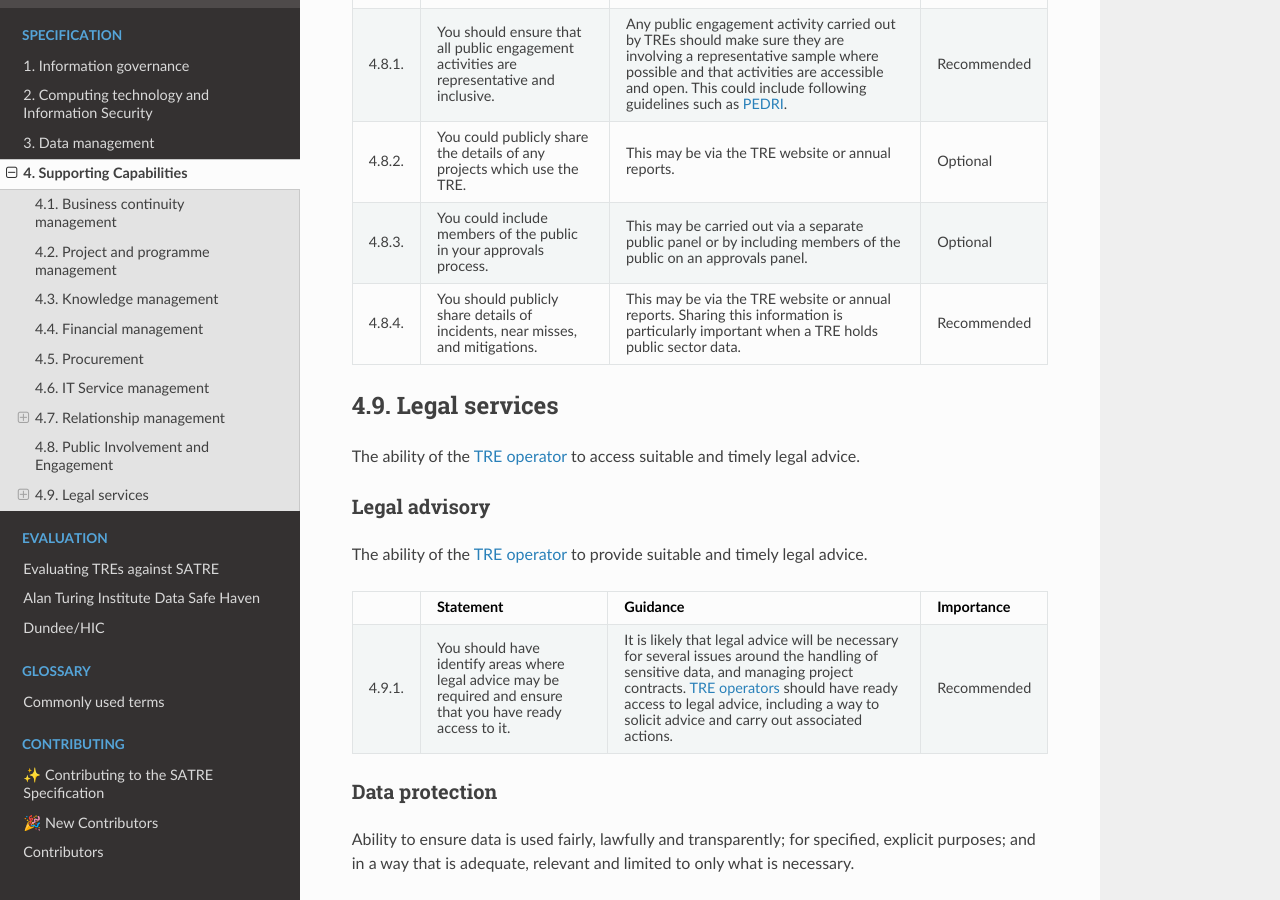
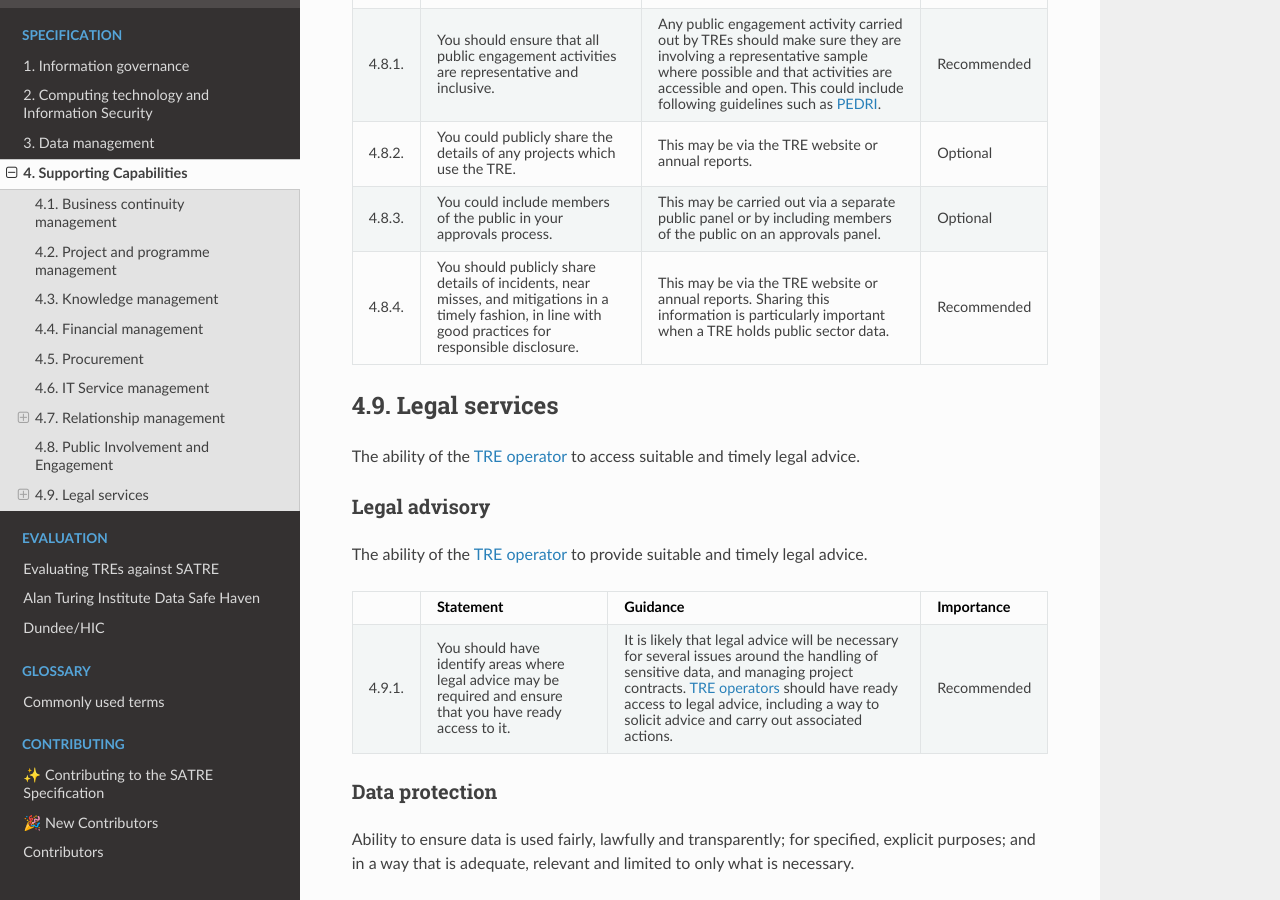
Before and after one commit to sa-tre/satre-specification, a Sphinx documentation site: the page built from docs/source/pillars/supporting.md, in a window 1280 px wide and 900 px high, scrolled down 3468 px. Built offline with Sphinx 7.4.7 and the Read the Docs theme 2.0.0, drawn with Linux system fonts in a browser that asks for light colours.

Commit message:
Add responsible disclosure text for near miss reporting

```diff
--- a/docs/source/pillars/supporting.md
+++ b/docs/source/pillars/supporting.md
@@ -202,7 +202,7 @@ How the {ref}`TRE operator <infrastructure_roles>` involves the public in its pr
   - This may be carried out via a separate public panel or by including members of the public on an approvals panel.
   - Optional
 * - 4.8.4.
-  - You should publicly share details of incidents, near misses, and mitigations.
+  - You should publicly share details of incidents, near misses, and mitigations in a timely fashion, in line with good practices for responsible disclosure.
   - This may be via the TRE website or annual reports.
     Sharing this information is particularly important when a TRE holds public sector data.
   - Recommended
```
